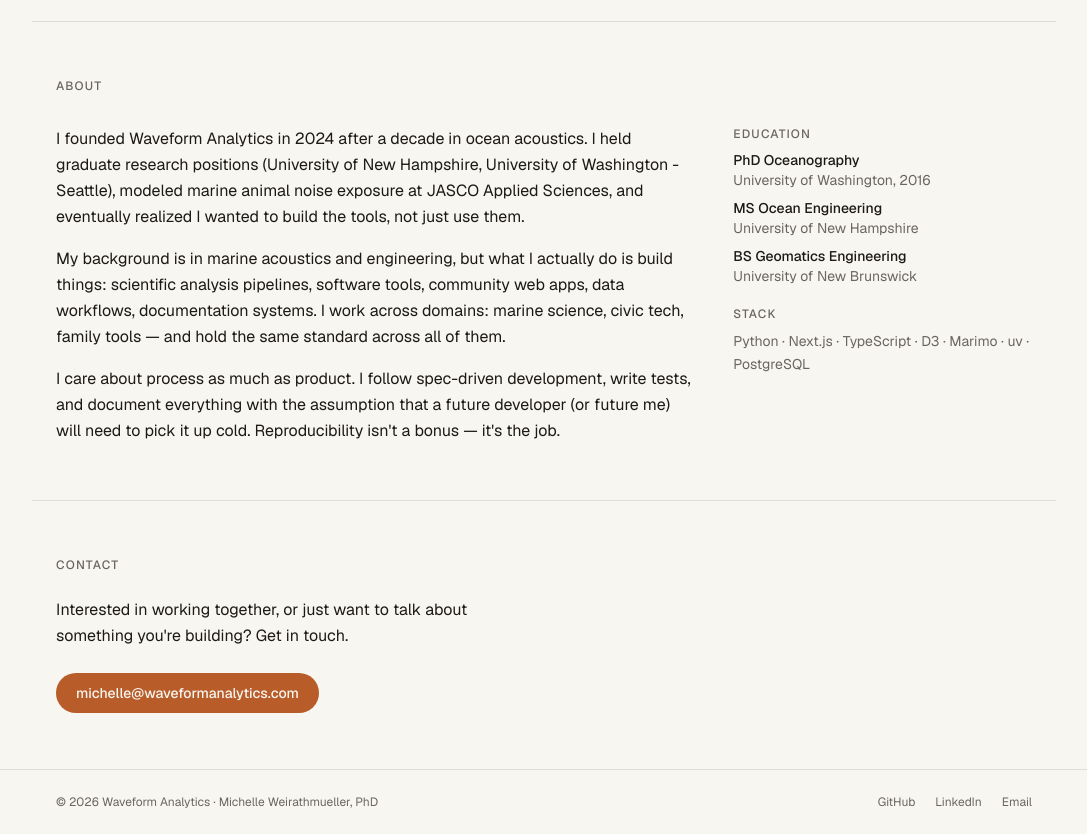
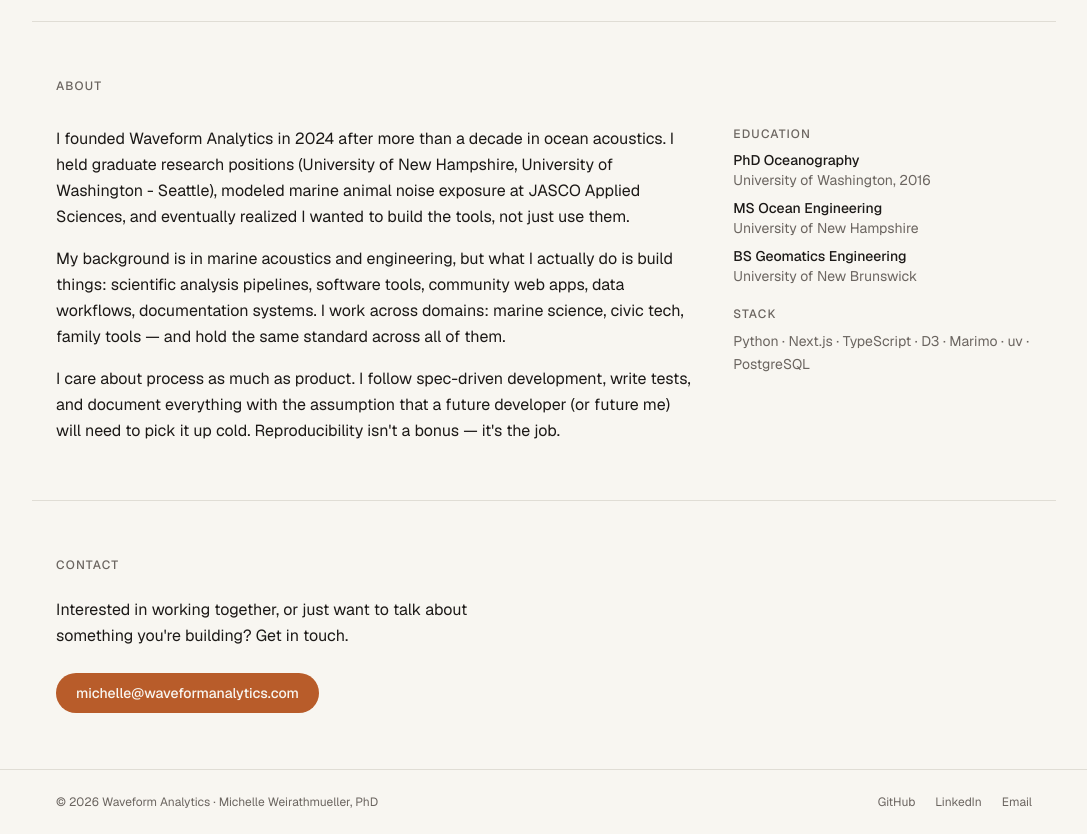
Before and after one commit to Waveform-Analytics/website, a Next.js app: page / in a window 1280 px wide. Shown: the part 1080-1914 px from the top of the page, without its empty margins (96-1183 px from the left). Built offline with nearby package versions, Linux system fonts and the light colour scheme.

Commit message:
quick fix

```diff
--- a/src/app/page.tsx
+++ b/src/app/page.tsx
@@ -239,9 +239,9 @@ export default function Home() {
         <div className="grid grid-cols-1 md:grid-cols-3 gap-10">
           <div className="md:col-span-2 space-y-4">
             <p className="text-base leading-relaxed">
-              I founded Waveform Analytics in 2024 after a decade in ocean
-              acoustics. I held graduate research positions (University of New
-              Hampshire, University of Washington - Seattle), modeled marine
+              I founded Waveform Analytics in 2024 after more than a decade in
+              ocean acoustics. I held graduate research positions (University of
+              New Hampshire, University of Washington - Seattle), modeled marine
               animal noise exposure at JASCO Applied Sciences, and eventually
               realized I wanted to build the tools, not just use them.
             </p>
```
